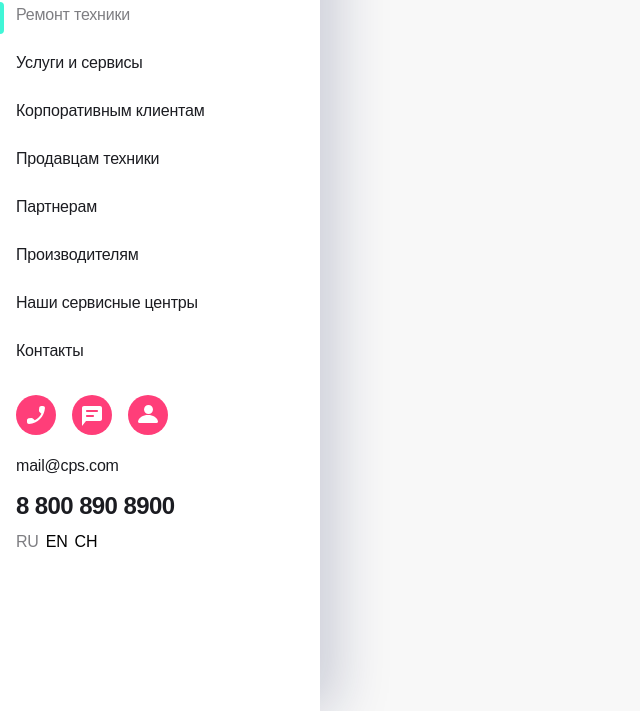
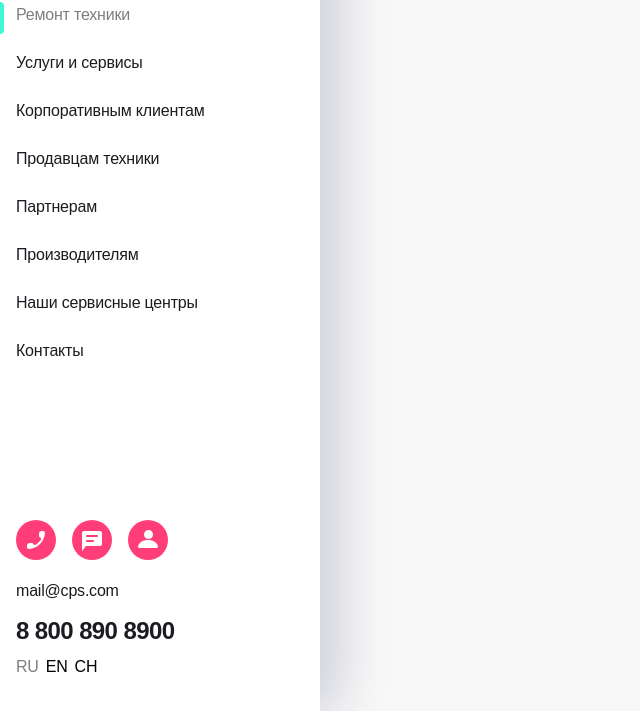
Before and after one commit to wenniwadet/web-core-1-4, a plain HTML site: page index.html in a window 1280 px wide. Shown: the part 89-800 px from the top of the page, without its empty margins (0-640 px from the left). Drawn offline with Linux system fonts and the light colour scheme; a web font is replaced by a local one.

Commit message:
Update main.css

```diff
--- a/css/main.css
+++ b/css/main.css
@@ -39,7 +39,7 @@ button {
   padding: 18px 0 32px 0;
   position: fixed;
   width: 320px;
-  height: 100vh;
+  height: 100%;
   background-color: white;
   box-shadow: -2px 0px 4px rgba(69, 79, 126, 0.02),
     16px 0px 52px rgba(14, 24, 80, 0.2);
@@ -47,6 +47,9 @@ button {
 
 .burger-menu__container {
   padding: 0 16px 0 16px;
+  height: 100%;
+  display: flex;
+  flex-direction: column;
 }
 
 /* BURGER-MENU  ------  HEADER  */
@@ -105,6 +108,9 @@ button {
 }
 
 /* BURGER-MENU  ------ FOOTER  */
+.burger-footer {
+  margin-top: auto;
+}
 
 .btn-container {
   display: flex;
```
